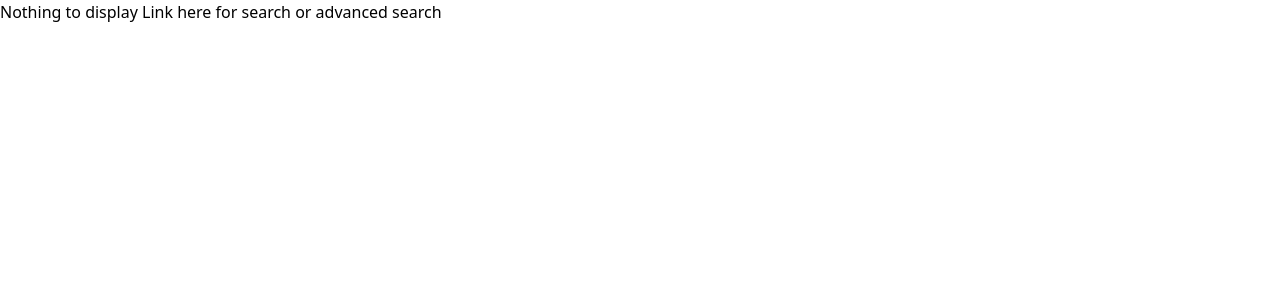
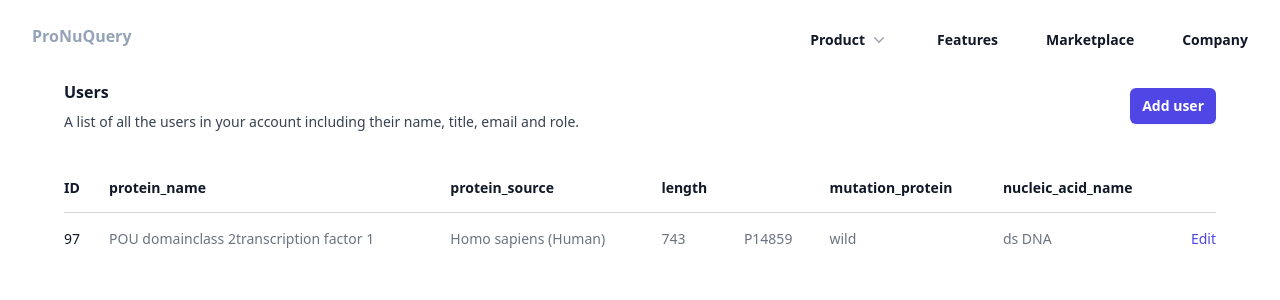
Before and after one commit to pss-coder/pro-nu-query, a Next.js app: page /results in a window 1280 px wide. Shown: the top 300 px of the page. Built offline with nearby package versions, Linux system fonts and the light colour scheme.

Commit message:
Implement Pagination

```diff
--- /dev/null
+++ b/components/Pagination.jsx
@@ -0,0 +1,35 @@
+const items = [
+    { id: 1, title: 'Back End Developer', department: 'Engineering', type: 'Full-time', location: 'Remote' },
+    { id: 2, title: 'Front End Developer', department: 'Engineering', type: 'Full-time', location: 'Remote' },
+    { id: 3, title: 'User Interface Designer', department: 'Design', type: 'Full-time', location: 'Remote' },
+  ]
+
+  export default function Pagination({page, setPage, length}) {
+    return (
+      <nav
+        className="flex items-center justify-between border-t border-gray-200 bg-white px-4 py-3 sm:px-6"
+        aria-label="Pagination"
+      >
+        <div className="hidden sm:block">
+          <p className="text-sm text-gray-700">
+            Showing <span className="font-medium">1</span> to <span className="font-medium">{length}</span> of{' '}
+            <span className="font-medium">{length}</span> results
+          </p>
+        </div>
+        <div className="flex flex-1 justify-between sm:justify-end">
+          <button
+            onClick={() => setPage(page - 1)}
+            className="relative inline-flex items-center rounded-md bg-white px-3 py-2 text-sm font-semibold text-gray-900 ring-1 ring-inset ring-gray-300 hover:bg-gray-50 focus-visible:outline-offset-0"
+          >
+            Previous
+          </button>
+          <button
+          onClick={() => setPage(page + 1)}
+            className="relative ml-3 inline-flex items-center rounded-md bg-white px-3 py-2 text-sm font-semibold text-gray-900 ring-1 ring-inset ring-gray-300 hover:bg-gray-50 focus-visible:outline-offset-0"
+          >
+            Next
+          </button>
+        </div>
+      </nav>
+    )
+  }
--- /dev/null
+++ b/components/Table.jsx
@@ -0,0 +1,94 @@
+import Link from "next/link"
+
+const people = [
+    { name: 'Lindsay Walton', title: 'Front-end Developer', email: 'lindsay.walton@example.com', role: 'Member' },
+    // More people...
+  ]
+
+  export default function Table({results}) {
+    return (
+      <div className="px-4 sm:px-6 lg:px-8">
+        <div className="sm:flex sm:items-center">
+          <div className="sm:flex-auto">
+            <h1 className="text-base font-semibold leading-6 text-gray-900">Users</h1>
+            <p className="mt-2 text-sm text-gray-700">
+              A list of all the users in your account including their name, title, email and role.
+            </p>
+          </div>
+          <div className="mt-4 sm:ml-16 sm:mt-0 sm:flex-none">
+            <button
+              type="button"
+              className="block rounded-md bg-indigo-600 px-3 py-2 text-center text-sm font-semibold text-white shadow-sm hover:bg-indigo-500 focus-visible:outline focus-visible:outline-2 focus-visible:outline-offset-2 focus-visible:outline-indigo-600"
+            >
+              Add user
+            </button>
+          </div>
+        </div>
+        <div className="-mx-4 mt-8 sm:-mx-0">
+          <table className="min-w-full divide-y divide-gray-300">
+            <thead>
+              <tr>
+                <th scope="col" className="py-3.5 pl-4 pr-3 text-left text-sm font-semibold text-gray-900 sm:pl-0">
+                  ID
+                </th>
+                <th
+                  scope="col"
+                  className="hidden px-3 py-3.5 text-left text-sm font-semibold text-gray-900 lg:table-cell"
+                >
+                  protein_name
+                </th>
+                <th
+                  scope="col"
+                  className="hidden px-3 py-3.5 text-left text-sm font-semibold text-gray-900 sm:table-cell"
+                >
+                  protein_source
+                </th>
+                <th scope="col" className="px-3 py-3.5 text-left text-sm font-semibold text-gray-900">
+                length
+                </th>
+                <th scope="col" className="relative py-3.5 pl-3 pr-4 sm:pr-0">
+                  <span className="sr-only">uniprot_id</span>
+                </th>
+                <th scope="col" className="px-3 py-3.5 text-left text-sm font-semibold text-gray-900">
+                mutation_protein
+                </th>
+                <th scope="col" className="px-3 py-3.5 text-left text-sm font-semibold text-gray-900">
+                nucleic_acid_name
+                </th>
+              </tr>
+            </thead>
+            <tbody className="divide-y divide-gray-200 bg-white">
+              {results.map((row) => (
+                <tr key={row.id}>
+                  <td className="w-full max-w-0 py-4 pl-4 pr-3 text-sm font-medium text-gray-900 sm:w-auto sm:max-w-none sm:pl-0">
+                    {row.id}
+                    <dl className="font-normal lg:hidden">
+                      <dt className="sr-only">ID</dt>
+                      <dd className="mt-1 truncate text-gray-700">{row.id}</dd>
+                      <dt className="sr-only sm:hidden">{row.protein_name}</dt>
+                      <dd className="mt-1 truncate text-gray-500 sm:hidden">{row.protein_source}</dd>
+                    </dl>
+                  </td>
+                  {/* <td className="hidden px-3 py-4 text-sm text-gray-500 lg:table-cell">{row.id}</td> */}
+                  <td className="hidden px-3 py-4 text-sm text-gray-500 sm:table-cell">{row.protein_name}</td>
+                  <td className="px-3 py-4 text-sm text-gray-500">{row.protein_source}</td>
+                  <td className="px-3 py-4 text-sm text-gray-500">{row.length}</td>
+                  <td className="px-3 py-4 text-sm text-gray-500">{row.uniprot_id}</td>
+                  <td className="px-3 py-4 text-sm text-gray-500">{row.mutation_protein}</td>
+                  <td className="px-3 py-4 text-sm text-gray-500">{row.nucleic_acid_name}</td>
+                  <td className="py-4 pl-3 pr-4 text-right text-sm font-medium sm:pr-0">
+                    {/* <a href="#" className="text-indigo-600 hover:text-indigo-900">
+                      Edit<span className="sr-only">, {row.id}</span>
+                    </a> */}
+                    <Link href={'/acids/'+row.id} className="text-indigo-600 hover:text-indigo-900">
+                        Edit
+                    </Link>
+                  </td>
+                </tr>
+              ))}
+            </tbody>
+          </table>
+        </div>
+      </div>
+    )
+  }
--- a/pages/api/search.js
+++ b/pages/api/search.js
@@ -5,8 +5,8 @@ import { PrismaClient } from "@prisma/client"
 export default async function handler(req, res) {
     const prisma = new PrismaClient()
 
-    const {column, value} = req.query
-    if(!column || !value) {
+    const {column, value, page} = req.query
+    if(!column || !value || !page) {
         return res.status(400).json({ error: { message:  'No result found' } })
     }
     // if(!column && !value) {res.status(404).JSON({error: 'missing column or value'})}
@@ -17,7 +17,9 @@ export default async function handler(req, res) {
                 [column]: {
                     hasSome: [value]
                 }
-            }
+            },
+            take: 10,
+            skip: 10*page
           })
     } else {
         result = await prisma.project.findMany({
@@ -25,7 +27,9 @@ export default async function handler(req, res) {
                 [column]: {
                     equals: value
                 }
-            }
+            },
+            take: 10,
+            skip: 10*page
           })
     }
 
--- a/pages/results.js
+++ b/pages/results.js
@@ -1,25 +1,76 @@
+import { Container } from "@/components/Container";
+import Header from "@/components/Header";
+import Pagination from "@/components/Pagination";
+import Table from "@/components/Table";
 import Link from "next/link";
 import { useRouter } from "next/router"
-import { useEffect } from "react";
+import { useEffect, useState } from "react";
 import useSWR from "swr"
 
 const fetcher = (url) => fetch(url).then((res) => res.json());
+
+const dummyData = [ {
+    id: '97',
+    protein_name: [ 'POU domain', 'class 2', 'transcription factor 1' ],
+    protein_source: 'Homo sapiens (Human)',
+    length: '743',
+    uniprot_id: 'P14859',
+    mutation_protein: [ 'wild' ],
+    nucleic_acid_name: 'ds DNA',
+    type_nuc: 'DNA',
+    pH: 7.5,
+    temperature: 273,
+    method: 'Gel shift',
+    dG_wild_kcal_mol_: -11.18,
+    ddG: null,
+    year: '1997',
+    authors: [
+      'van Leeuwen HC',
+      'Strating MJ',
+      'Rensen M',
+      'de Laat W',
+      'van der Vliet PC'
+    ],
+    journal: 'EMBO J',
+    keywords: [
+      'POU domain transcription factors',
+      'DNA recognition',
+      'DNase I footprinting'
+    ]
+  }
+]
+
+/***
+ data.count <- tells us how many rows there are
+ data.count / 10 <- how many pages we need
+ page 1,2,3...,8,9,10
+    page 2,3,4...8,9
+  */
 
 export default function Results() {
     const router = useRouter()
     const {column, value} = router.query
     const isQueryPresent = column && value
 
+    // denote page number
+    const [page,setPage] = useState(0)
+
     const { data, error, isLoading } = useSWR(
-        isQueryPresent ? '/api/search?'+new URLSearchParams({column, value}).toString() : null,
+        isQueryPresent ? '/api/search?'+new URLSearchParams({column, value,page}).toString() : null,
         isQueryPresent ? fetcher : null)
+
+
+
 
     if (error) return <div>failed to load</div>
     if (isLoading) return <div>loading...</div>
     // return <div>hello {data.data[0].id}!</div>
-    if (data) { return (
+    if (data) {
+        // # of items from data
+
+        return (
         <>
-            <ul>
+            {/* <ul>
                 {data.data.map((row) => {
                     return (
                         <div key={row.id}>
@@ -27,15 +78,24 @@ export default function Results() {
                         </div>
                     )})}
                     <br />
-            </ul>
+            </ul> */}
+            <Container>
+            <Table results={data.data} />
+            <Pagination page={page} setPage={setPage} length={data.data.length} />
+            </Container>
+
         </>
     )
     }
 
     return (
         <>
-            Nothing to display
-            Link here for search or advanced search
+        <Header />
+            <Container>
+            <Table results={dummyData} />
+            {/* <Pagination /> */}
+            </Container>
+
         </>
 
     )
```
Also changed, not shown: lib/dbManager.js (+35 -0 lines).
